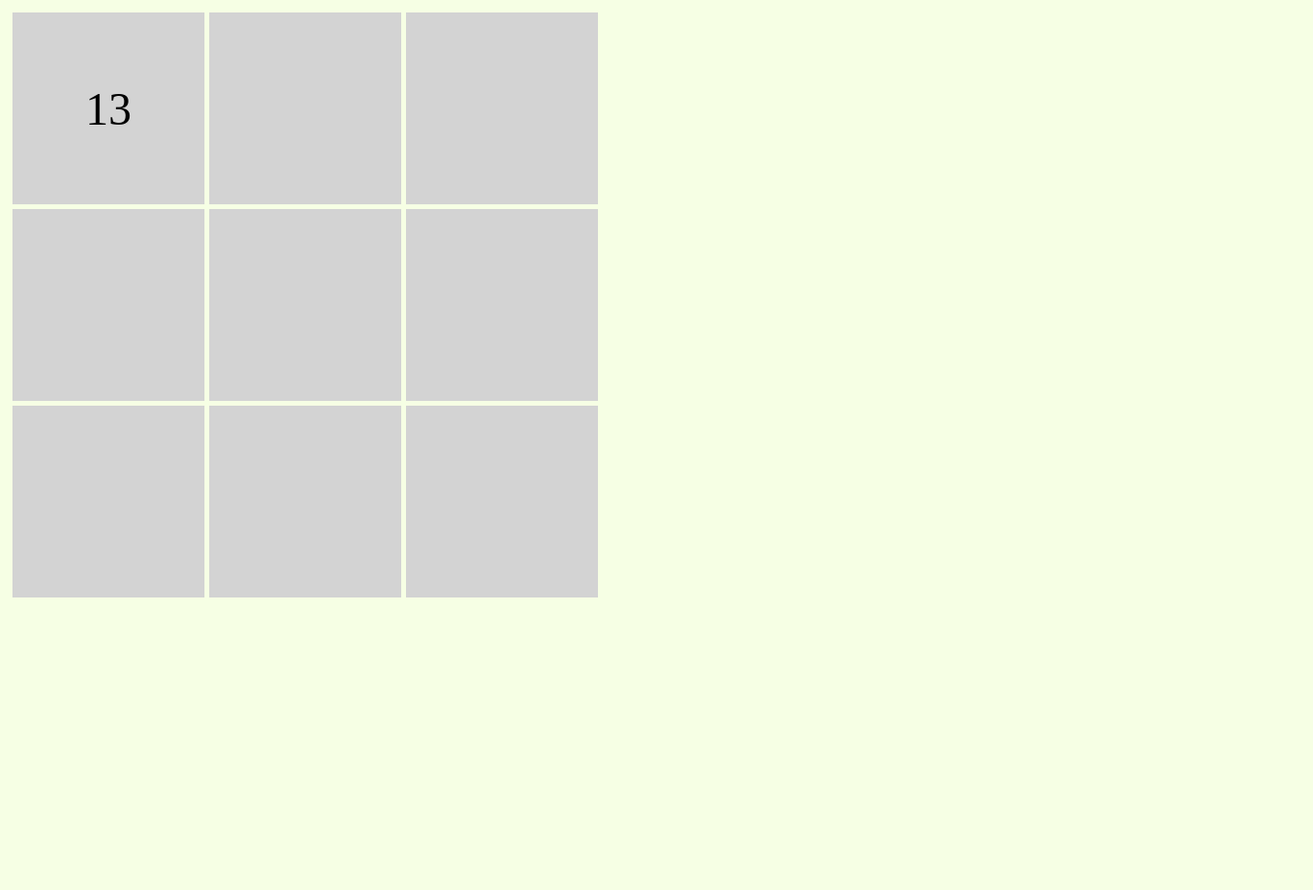
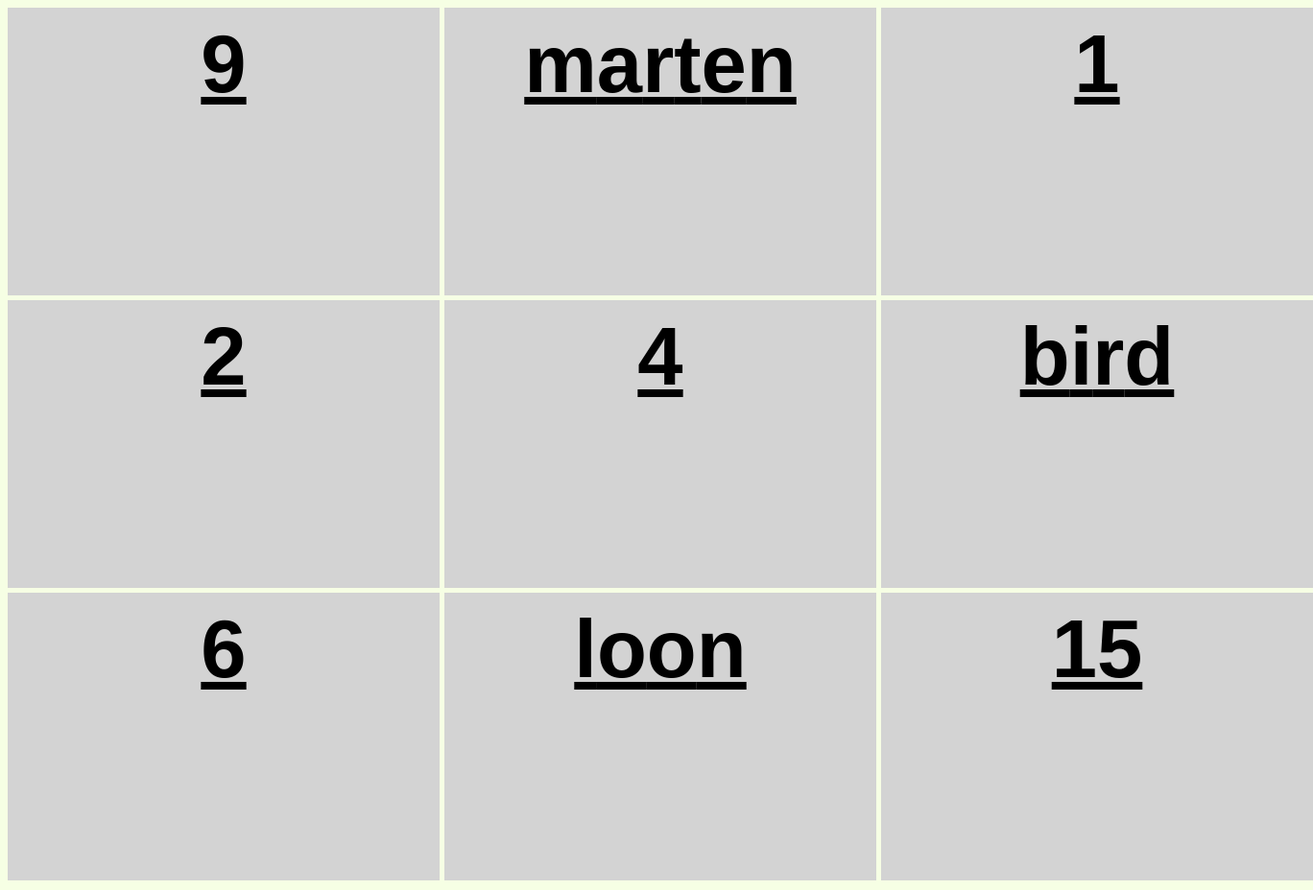
Before and after one commit to jmillerLEARTH/learth3Square, a plain HTML site: page index.html in a window 1280 px wide. Both pictures are taken after a click on the button "Test!". Shown: the whole page at 96% size, 1368 px wide, since content can reach past the window. Before the commit the page ends 800 px from the top, so only its background shows below. Drawn offline with Linux system fonts and the light colour scheme.

Commit message:
base game is working

```diff
--- a/gameHandler.js
+++ b/gameHandler.js
@@ -26,9 +26,11 @@ export class gameHandler
 
         this.uiHandler.BuildGrid();
 
-        this._DistributeContent();
+        this.DistributeContent();
 
-        this.uiHandler.SetContentToFade
+        this.uiHandler.AddPauseButton();
+
+        this.uiHandler.AddNextRoundButton();
     }
 
     _LoadSelectedSettings(){
@@ -60,25 +62,29 @@ export class gameHandler
         return $returnString
     }
 
-    _DistributeContent(){
+    DistributeContent(){
 
         let $destructoArr = [...this.eligibleContent];
 
         $destructoArr = ShuffleArray($destructoArr);
 
-        console.log($destructoArr);
-
-        console.log(this.uiHandler.gridSpaces);
-
         for(const gs of this.uiHandler.gridSpaces){
 
-            const $phraseSpan = document.createElement("div");
+            let $phraseSpan = document.createElement("div");
+
+            $phraseSpan.style.fontWeight = "bold";
+            $phraseSpan.style.textDecoration = "underline";
+            $phraseSpan.style.fontFamily = "sans-serif";
 
             const $engPhrase = $destructoArr.shift().engPhrase;
 
             $phraseSpan.innerHTML = this._TransformEachLetterToSpan($engPhrase);
 
+//            $phraseSpan.insertAdjacentHTML("beforeend", "<br>");
+
             this.uiHandler.UpdateGridspace(gs,$phraseSpan);
+
+            gs.SetMyIntervalFnToRandomSecs();
         }
     }
 }
--- a/index.html
+++ b/index.html
@@ -12,7 +12,7 @@
 
 <body style="background-color:F6FFE4">
     <div id="mainContent">
-        <button onclick="gameHandler.StartGame()">Test!</button>
+        <button onclick="gameHandler.StartGame()" style="font-size: 60px">Test!</button>
     </div>
 </body>
 </HTML>
--- a/uiHandler.js
+++ b/uiHandler.js
@@ -7,11 +7,19 @@ class gridspace
         this.domId = domId;
         this.initialString;
         this.destString;
+        this.ogDestString;
+        this.myInterval;
     }
 
-    SetMyTimeoutFnToRandomSecs(){
+    SetMyIntervalFnToRandomSecs(){
 
-        setInterval()
+        const $this = this;
+
+        this.myInterval = setInterval(function(){
+
+            window.gameHandler.uiHandler.ReplaceGSContent($this);
+
+        },(3100 + Math.random()*6500))
     }
 }
 
@@ -23,6 +31,8 @@ export class uiHandler
         this.gameHandler = gameHandler;
         this.grid;
         this.gridSpaces = [];
+        this.gridSpaceWidth = "450px";
+        this.gridSpaceHeight = "300px";
     }
 
     DisplayGameSettingsPage(){
@@ -34,10 +44,9 @@ export class uiHandler
         this.grid = document.createElement("div");
         this.grid.style = `display: grid;
             place-items: center;
-            grid-template-columns: 200px 200px 200px;
-            grid-template-rows: 200px 200px 200px;
-            gap: 5px;
-            padding: 5px;`;
+            grid-template-columns:` + this.gridSpaceWidth + ` ` + this.gridSpaceWidth + ` ` + this.gridSpaceWidth + `;
+            grid-template-rows:` + this.gridSpaceHeight + ` ` + this.gridSpaceHeight + ` ` + this.gridSpaceHeight + `;
+            gap: 5px;`;
 
         document.getElementById("mainContent").innerHTML = "";
 
@@ -49,14 +58,77 @@ export class uiHandler
         }
     }
 
+    AddPauseButton(){
+
+        const $pauseButton = document.createElement("button");
+        $pauseButton.innerText = "PAUSE";
+        $pauseButton.style.fontSize = "60px";
+        $pauseButton.style.position = "fixed";
+        $pauseButton.style.top = "300px";
+        $pauseButton.style.left = String(Number(this.gridSpaceWidth.replace("px","")) * 3 + 50) + "px";;
+
+        $pauseButton.addEventListener("click",function(){
+
+            const $GH = window.gameHandler;
+
+            if($GH.paused){
+
+                $GH.paused = false;
+                $pauseButton.innerText = "PAUSE";
+            }
+            else{
+
+                $GH.paused = true;
+                $pauseButton.innerText = "RESUME";
+            }
+
+        });
+
+        document.getElementById("mainContent").append($pauseButton);
+    }
+
+    AddNextRoundButton(){
+
+        const $nextButton = document.createElement("button");
+        $nextButton.innerText = "NEXT";
+        $nextButton.style.fontSize = "60px";
+        $nextButton.style.position = "fixed";
+        $nextButton.style.top = "600px";
+        console.log(String(Number(this.gridSpaceWidth) * 3) + "px");
+        $nextButton.style.left = String(Number(this.gridSpaceWidth.replace("px","")) * 3 + 50) + "px";
+
+        $nextButton.addEventListener("click",function(){
+
+               const $GH = window.gameHandler;
+
+                for(const gs of $GH.uiHandler.gridSpaces){
+
+                    const $allInternalDivs = document.getElementById(gs.domId).querySelectorAll("div");
+
+                    for(const div of $allInternalDivs){
+
+                        div.remove();
+                    }
+
+                    document.getElementById(gs.domId).removeEventListener("click",function(){});
+
+                    clearInterval(gs.myInterval);
+                }
+
+                $GH.DistributeContent();
+        });
+
+        document.getElementById("mainContent").append($nextButton);
+    }
+
     _AddGridspace(seed){
 
         let $gridSpaceDOM = document.createElement("div");
         $gridSpaceDOM.id = "gridSpace" + seed;
         $gridSpaceDOM.style.backgroundColor = "lightGray";
         $gridSpaceDOM.style.placeItems = "center";
-        $gridSpaceDOM.style.height = "200px";
-        $gridSpaceDOM.style.width = "200px";
+        $gridSpaceDOM.style.height = this.gridSpaceHeight;
+        $gridSpaceDOM.style.width = this.gridSpaceWidth;
 
         this.grid.append($gridSpaceDOM);
 
@@ -65,13 +137,21 @@ export class uiHandler
 
     UpdateGridspace(gs,domObj){
 
-        console.log(gs);
-
         const $gsDOM = document.getElementById(gs.domId);
 
-        domObj.style.fontSize = "48px";
+        const $replaceableDiv = document.createElement("div");
+        $replaceableDiv.style.height = this.gridSpaceHeight;
+        $replaceableDiv.style.width = this.gridSpaceWidth;
 
-        $gsDOM.append(domObj);
+        $gsDOM.append($replaceableDiv);
+
+        domObj.style.fontSize = "85px";
+        domObj.style.margin = "10px";
+        domObj.style.textAlign = "center";
+
+        $replaceableDiv.append(domObj);
+
+        $replaceableDiv.innerHTML += "<div class='destDiv' style='font-family:sans-serif;font-size:80px;word-break:break-all;inner-width:" + this.gridSpaceWidth + ";padding-left:10px;padding-right:10px;text-align:center'></div>";
 
         domObj.style.marginTop = Number(100-domObj.clientHeight/2);
 
@@ -81,21 +161,30 @@ export class uiHandler
 
         gs.destString = this.gameHandler.langHandler.FindMatchingPhrase(this.gameHandler.gameLangs[0],gs.initialString,true).phrase;
 
-        this._TransformEachLetterToSpan($gsDOM.innerText);
+        const $ogDestString = gs.destString;
 
+        this.gameHandler._TransformEachLetterToSpan($gsDOM.innerText);
+
+
+        $replaceableDiv.addEventListener("click",function(){
+
+            const $GH = window.gameHandler;
+
+            $GH.langHandler.PlayPhrases($GH.gameLangs[0],[$ogDestString]);
+
+        });
 
     }
 
     ReplaceGSContent(gs){
 
-        const $textDivDOM = document.getElementById(gs).querySelector("div");
+        if(this.gameHandler.paused) return
 
-        const $nextDestSpan = document.createElement("span");
-        $nextDestSpan.innerText = gs.destString.shift();
+        const $nextDestSpan = document.getElementById(gs.domId).querySelector(".destDiv");
 
-        $textDivDOM.querySelectorAll("init")[0].remove();
+        $nextDestSpan.append(gs.destString.slice(0,1));
 
-        $textDivDOM.prepend($nextDestSpan);
+        gs.destString = gs.destString.slice(1);
 
 
     }
```
